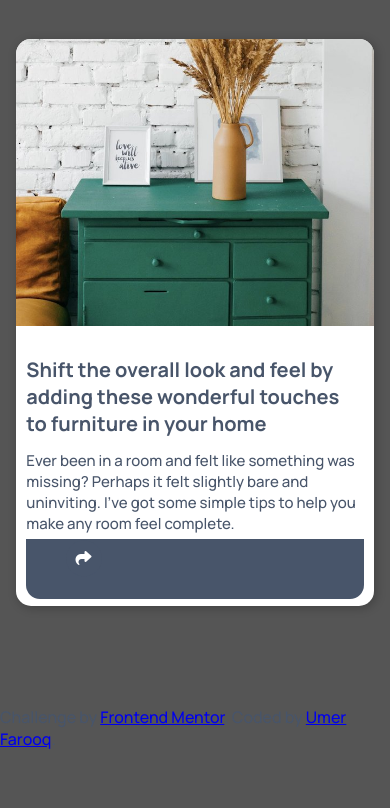
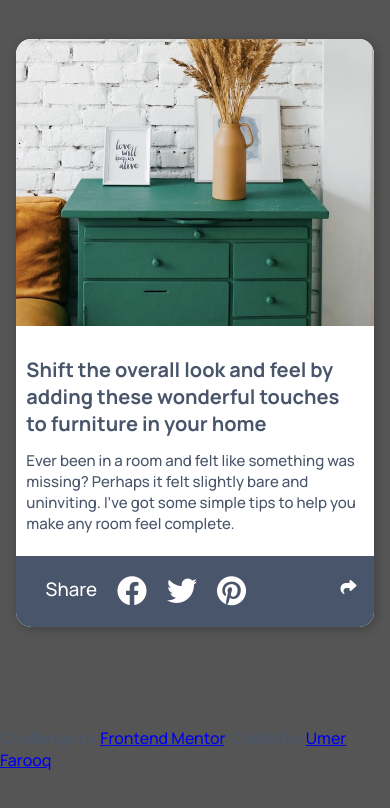
Before and after one commit to UmerFarooq966/Coding-challenges, a plain HTML site: page article-preview-component-master/index.html in a window 390 px wide. Both pictures are taken after a click on the icon 328 px from the left and 575 px from the top of the page. Drawn offline with Linux system fonts and the light colour scheme.

Commit message:
final commit

```diff
--- a/article-preview-component-master/css/style.css
+++ b/article-preview-component-master/css/style.css
@@ -49,13 +49,10 @@ img {
 }
 
 .article .card .card-body .footer .detail {
-
   display: flex;
   flex-direction: row;
   align-items: flex-end;
 }
-
-
 
 .article .card .card-body .footer .detail img {
   margin-right: 20px;
@@ -126,10 +123,9 @@ img {
   -webkit-animation: fadeIn 1s;
   animation: fadeIn 1s;
 }
-.article .card .card-body .footer .sharebar-mb {
+
+.article .card .footer {
   display: none;
-    justify-content: center;
-
 }
 
 /* Add animation (fade in the popup) */
@@ -193,56 +189,72 @@ h3 {
     border-radius: 15px 15px 0 0;
   }
 
-    .article .card .card-body .footer .detail.active {
+  .article .card .card-body .footer {
     visibility: visible;
-                display: flex;
-    }
-
-    .article .card .card-body .footer .detail {
-        visibility: hidden;
-        display: none;
-
-
-    }
-
-     .article .card .card-body .footer{
-        background-color: #48556a;
-        border-radius: 0 0 14px 14px;
-
-     }
-
-
-    .article .card .card-body .footer .sharebar-mb .container  {
-        display: flex;
-        flex-direction: row;
-        max-height: fit-content;
-        min-width: 246px;
-        color: #fff;
-    }
-
-    .article .card .card-body .footer .sharebar-mb .container i{
-        font-size: 20px;
-        color: #fff;
-    }
-
-
-
-
-    .article .card .card-body .footer .share-icon .sharebar .container::after {
     display: none;
   }
 
-
-
-    .article .card .card-body .footer .share-icon .sharebar.active {
-        visibility: hidden;
-        -webkit-animation: fadeIn 1s;
-        animation: fadeIn 1s;
+  .article .card .footer {
+    display: flex;
+    padding: 1% 3% 2% 3%;
   }
 
+  .article .card .footer.active {
+    display: flex;
+    padding: 20px 10px;
+    background-color: #48556a;
+    border-radius: 0 0 15px 15px;
+  }
 
+  .article .card .footer .detail-mb {
+    display: flex;
+    flex-direction: row;
+    align-items: flex-end;
+  }
+  .article .card .footer .detail-mb.active {
+    display: none;
+  }
 
+  .article .card .footer .share-icon-mb i {
+    position: sticky;
+    color: #48556a;
+    padding-left: 83px;
+    align-self: flex-end;
+  }
 
+  .article .card .footer .share-icon-mb i.active {
+    color: #fff;
+    padding-left: 35px;
+    align-self: flex-end;
+  }
+
+  .article .card .footer .detail-mb img {
+    margin-right: 20px;
+    width: 50px;
+    border-radius: 50px;
+    height: auto;
+  }
+
+  .article .card .footer .sharebar-mb {
+    display: none;
+  }
+  .article .card .footer .sharebar-mb.active {
+    display: block;
+  }
+
+  .article .card .footer .sharebar-mb .container {
+    color: #fff;
+    display: flex;
+    padding-left: 20px;
+    flex-direction: row;
+    min-width: 280px;
+    column-gap: 20px;
+  }
+
+  .article .card .footer .sharebar-mb a i {
+    font-size: 30px;
+    color: #fff;
+  }
 
   h2 {
     font-size: 20px;
--- a/article-preview-component-master/index.html
+++ b/article-preview-component-master/index.html
@@ -77,7 +77,31 @@
           </div>
         </div>
       </div>
-
+      <div class="footer" id="footer">
+        <div id="footer-detailId" class="detail-mb ">
+          <img src="./images/avatar-michelle.jpg" alt="avatar-michelle">
+          <div class="info">
+            <h3>Michelle Appelton</h3>
+            <p>28 Jun 2020</p>
+          </div>
+        </div>
+        <div class="sharebar-mb" id="mb-sharebarId">
+          <div class="container">
+            <h3>Share</h3>
+            <a href="#">
+              <i class="fa-brands fa-facebook"></i>
+            </a>
+            <a href="#"> <i class="fa-brands fa-twitter"></i>
+            </a>
+            <a href="#"> <i class="fa-brands fa-pinterest"></i>
+            </a>
+          </div>
+        </div>
+        <div class="share-icon-mb">
+          <a href="#" class="share-icon-link" id="icon"> <i class="fa-solid fa-share fa-fill" id="footer-share"></i>
+          </a>
+        </div>
+      </div>
 
     </div>
 
--- a/article-preview-component-master/js/script.js
+++ b/article-preview-component-master/js/script.js
@@ -1,17 +1,23 @@
 var shareButton = document.getElementById("share");
 var sharebarBtn = document.getElementById("sharebarId");
-var detailbtn = document.getElementById("detailId");
-var shareBarMb = document.getElementById("share-bar-mbId");
 
 shareButton.addEventListener("click", shareBar);
 
 function shareBar(e) {
   sharebarBtn.classList.toggle("active");
   shareButton.classList.toggle("active");
-  detailbtn.classList.toggle("active");
+}
 
-  //   show mobile share bar
-  shareBarMb.classList.toggle("active");
+var mbShareBtn = document.getElementById("footer-share");
+var mbsharebarlbtn = document.getElementById("mb-sharebarId");
+var mbdetailbtn = document.getElementById("footer-detailId");
+var footer = document.getElementById("footer");
 
-  console.log(detailbtn);
+mbShareBtn.addEventListener("click", shareFooter);
+
+function shareFooter(e) {
+  mbShareBtn.classList.toggle("active");
+  mbsharebarlbtn.classList.toggle("active");
+  mbdetailbtn.classList.toggle("active");
+  footer.classList.toggle("active");
 }
```
Lines whose indentation alone changed are shown as unchanged.
